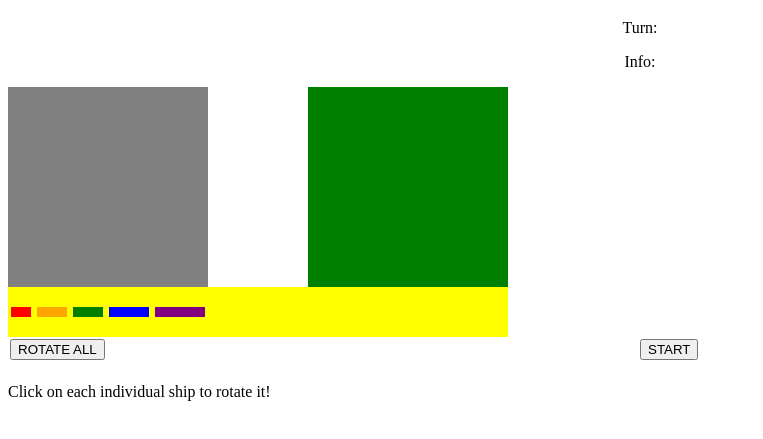
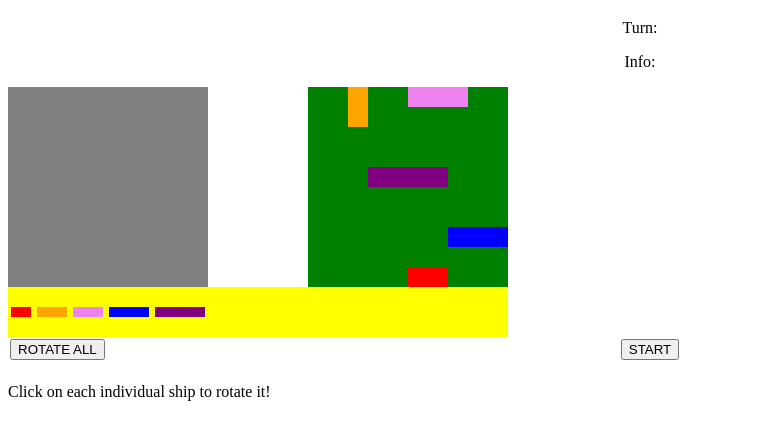
Before and after one commit to Kunj-Parikh/Battleship, a plain HTML site: page index.html in a window 1280 px wide. Shown: the part 61-500 px from the top of the page, without its empty margins (0-763 px from the left). Drawn offline with Linux system fonts and the light colour scheme.

Commit message:
1/09/2024 Period 8

```diff
--- a/script.js
+++ b/script.js
@@ -29,6 +29,75 @@ function createBoard(color, user) {
 createBoard('gray', 'p')
 createBoard('green', 'c')
 
+class Ship {
+    constructor(name, length) {
+        this.name = name;
+        this.length = length;
+    }
+}
+
+const ship1 =  new Ship('ship1', 2)
+const ship2 =  new Ship('ship2', 2)
+const ship3 =  new Ship('ship3', 3)
+const ship4 =  new Ship('ship4', 3)
+const ship5 =  new Ship('ship5', 4)
+
+const ships = [ship1, ship2, ship3, ship4, ship5]
+
+function addShipPiece(ship) {
+    const cBlocks = document.querySelectorAll('#c div')
+    let randomBool = Math.random() < 0.5
+    let isHorizontal = randomBool
+    let rsi = Math.floor(Math.random()*side*side)
+
+    /* boolean ensuring starting pos is valid */
+    let validStart = isHorizontal ? rsi <= side*side - ship.length ? rsi : side*side-ship.length : // horizontal check
+        rsi <= side*side-side*ship.length ? rsi : rsi - ship.length*side+side // vertical check
+
+    let shipBlocks = []
+    // Custom ship-generating algorithm cuz the one in the video doesn't work lol
+    let pushH_t = Math.floor(Math.random() * side) * side
+    let pushH_o = Math.floor(Math.random() * (side+1-ship.length))
+    let pushH = pushH_t + pushH_o
+
+    let pushV_t = Math.floor(Math.random() * (side+1 - ship.length)) * side
+    let pushV_o = Math.floor(Math.random() * side)
+    let pushV = pushV_t + pushV_o
+    for(let i = 0; i < ship.length; i++) {
+        if(isHorizontal) {
+            console.log(i+pushH)
+            shipBlocks.push(cBlocks[i+pushH])
+        } else {
+            console.log(i*side+pushV)
+            shipBlocks.push(cBlocks[i*side+pushV])
+        }
+    }
+
+    let valid
+
+    if (isHorizontal) {
+        shipBlocks.every((_s, i) =>
+            valid = shipBlocks[0].id % side !== side - (shipBlocks.length - (i+1)))
+    }
+    else {
+        shipBlocks.every((_s, i) =>
+            valid = shipBlocks[0].id < 90 + (side * i + 1))
+    }
+
+    const notTaken = shipBlocks.every(s => !s.classList.contains('taken<3'))
+
+    if (valid && notTaken) {
+        shipBlocks.forEach(s => {
+            s.classList.add(ship.name)
+            s.classList.add('taken<3')
+        })
+    }
+    else {
+        addShipPiece(ship)
+    }
+}
+ships.forEach(s => addShipPiece(s))
+
 rotateButton.addEventListener('click', rotat_all)
 shipArr[0].addEventListener('click', () => {
     angle[0] = angle[0] == 0 ? 90 : 0
@@ -50,3 +119,6 @@ shipArr[4].addEventListener('click', () => {
     angle[4] = angle[4] == 0 ? 90 : 0
     shipArr[4].style.transform = `rotate(${angle[4]}deg)`
 })
+
+// const optionShips = Array.from(optionContainer.children)
+// optionShips.forEach(optionShip => optionShip)
--- a/style.css
+++ b/style.css
@@ -3,7 +3,7 @@
     height:200px;
     border: black 1px;
     display: flex;
-    flex-wrap: w
+    flex-wrap: wrap;
 
 }
 
@@ -60,7 +60,7 @@ body {
 }
 
 .ship3 {
-    background-color: green;
+    background-color: violet;
 }
 
 .ship4-preview {
@@ -93,6 +93,7 @@ body {
 #start-button {
     position: absolute;
     top: 400px;
+    left: 48.5%;
 }
 
 #info {
```
